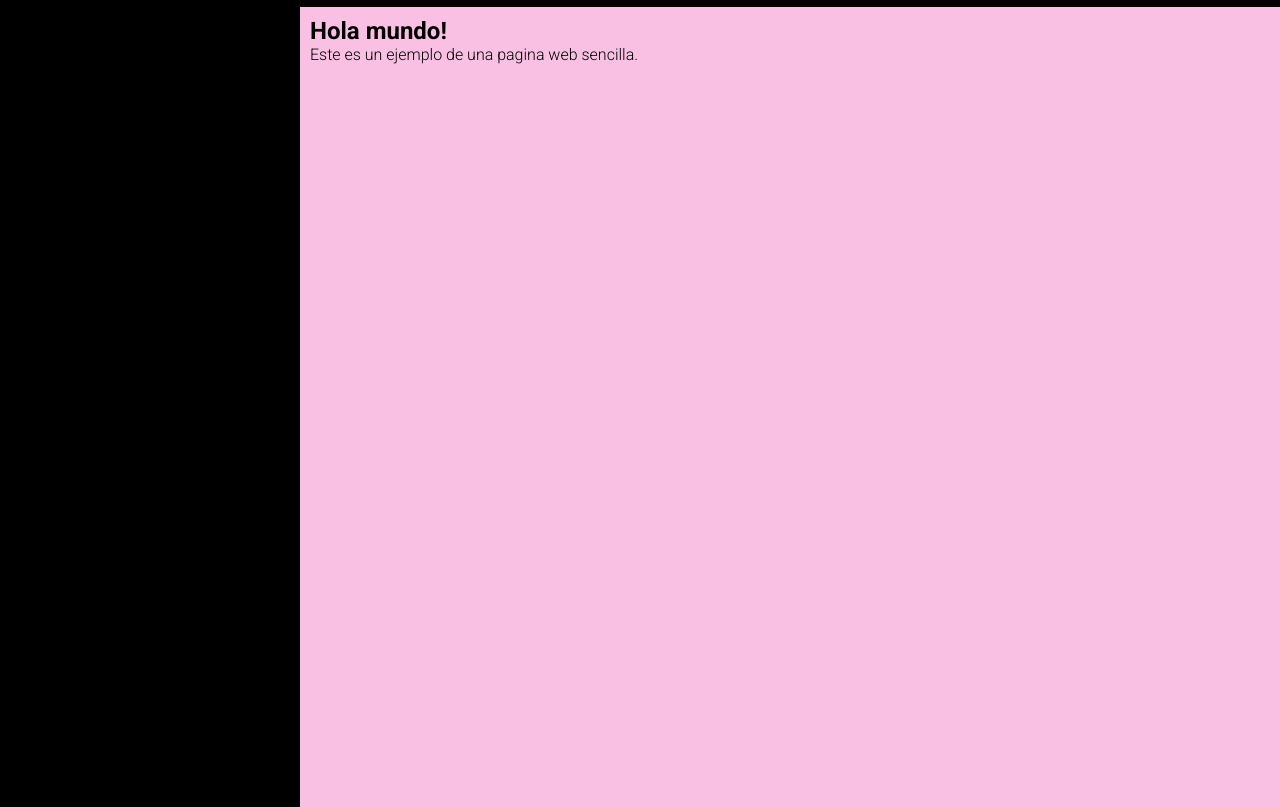
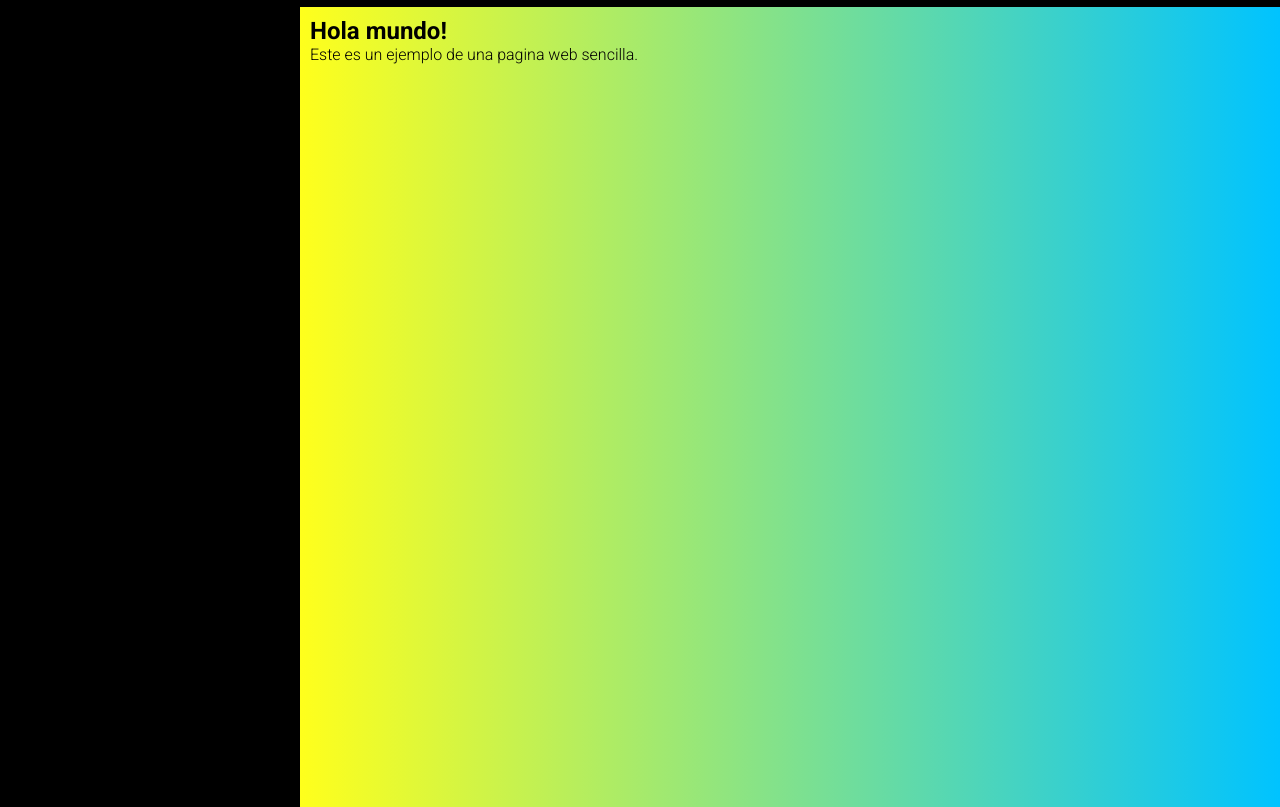
Before and after one commit to gleydi12/vite-proyecto, a website built with Vite: page index.html in a window 1280 px wide. Shown: the part 45-852 px from the top of the page. Built offline with nearby package versions, Linux system fonts and the light colour scheme.

Commit message:
abance del trabajo

```diff
--- a/style.css
+++ b/style.css
@@ -29,14 +29,17 @@ main{
 }
 
 aside{
-  background: #000;
+background: #000;
   color: #ffffff;
   padding: 10px;
   width: 300px;
   height: 100vh;
 }
+
 section#contenido{
-  background: #fac0e3;
+  background: #00c3ff;  /* fallback for old browsers */
+  background: -webkit-linear-gradient(to right, #ffff1c, #00c3ff);  /* Chrome 10-25, Safari 5.1-6 */
+  background: linear-gradient(to right, #ffff1c, #00c3ff); /* W3C, IE 10+/ Edge, Firefox 16+, Chrome 26+, Opera 12+, Safari 7+ */
   color: #000;
   padding: 10px;
   width: calc(100% - 300px);
```
